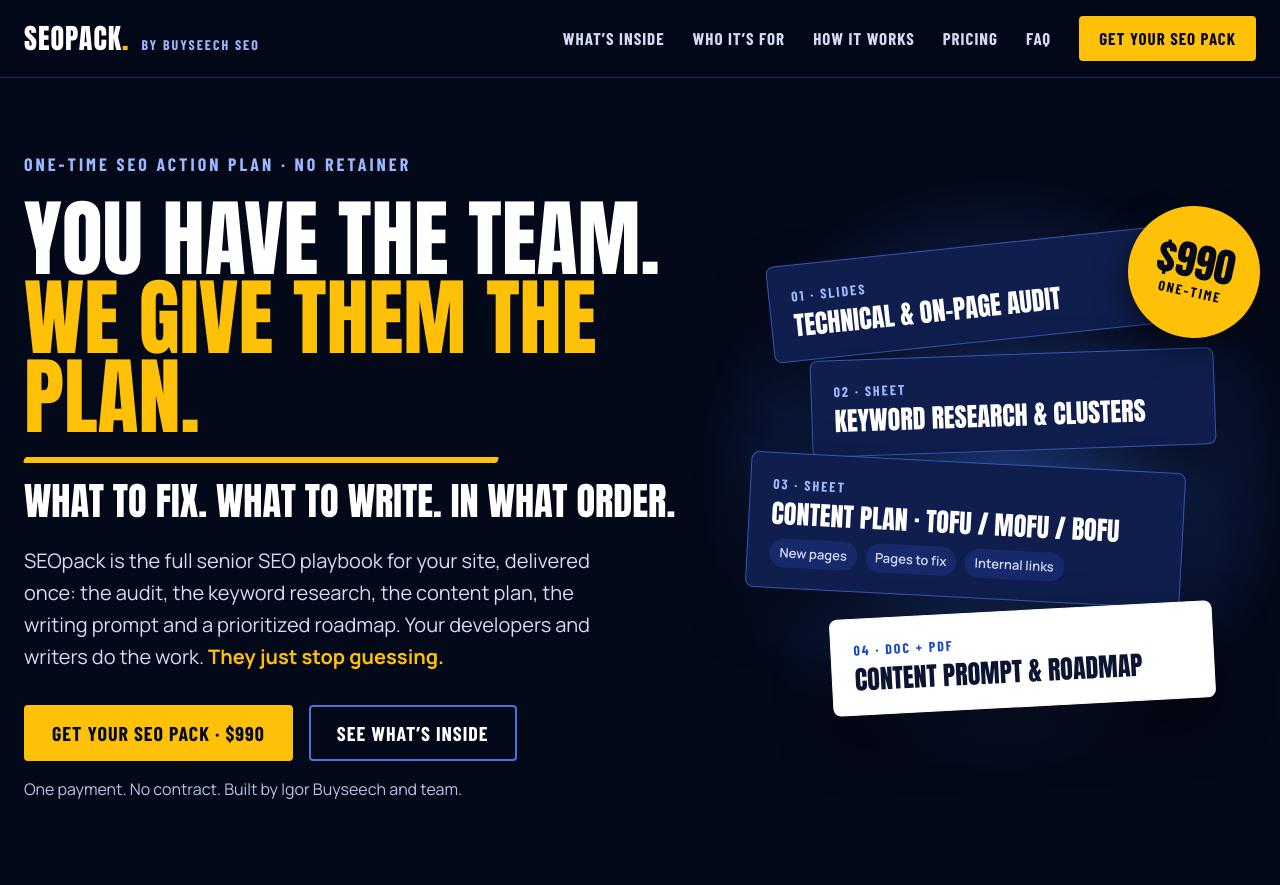
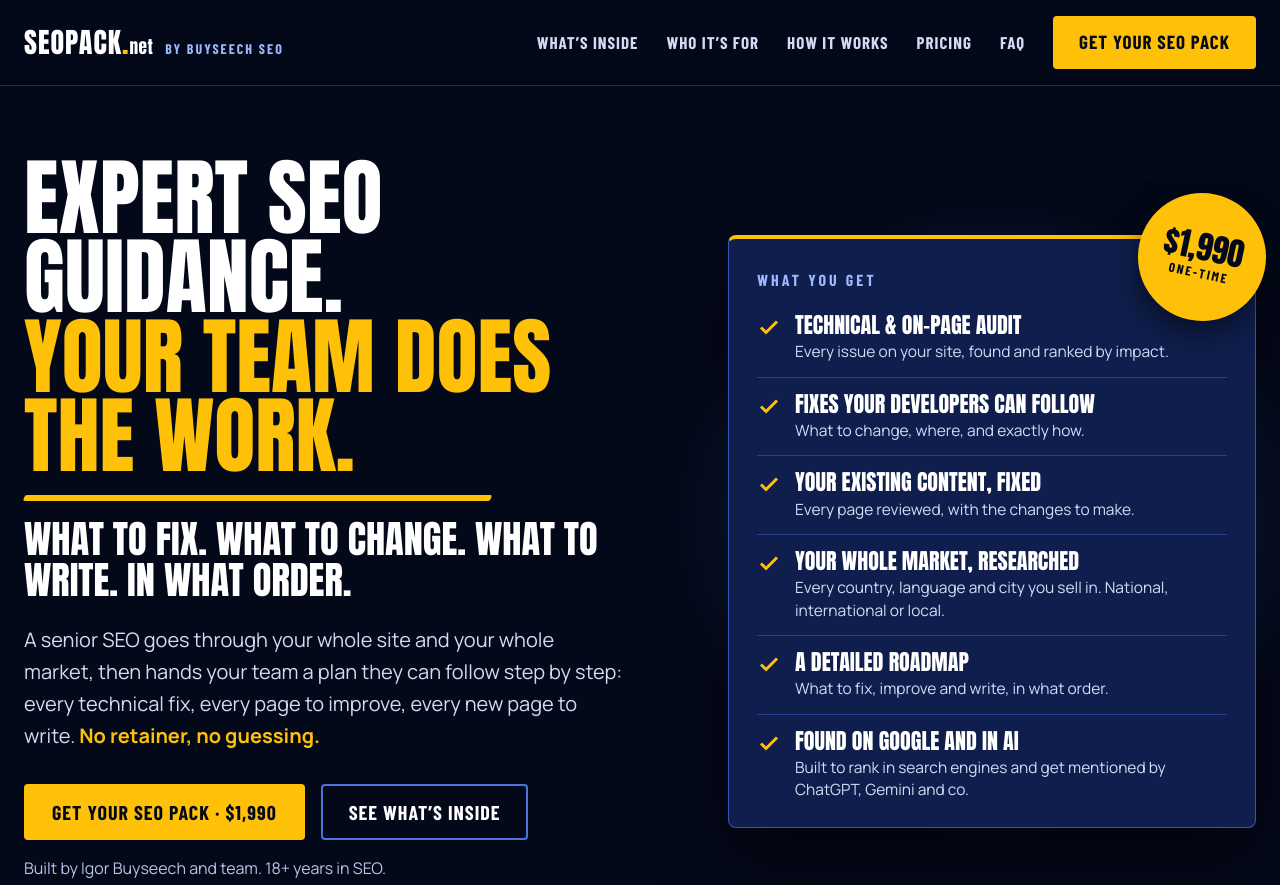
Before and after one commit to Buyseech/seopack-site-, a plain HTML site: page public/index.html in a window 1280 px wide. Shown: the top 885 px of the page. Drawn offline with Linux system fonts and the light colour scheme.

Commit message:
Price to $1,990, SEOPACK.net logo, new hero and problem copy
- Hero: new headline, removed eyebrow, outcome list replaces file-type cards
- Problem: agency retainer angle, in-house paragraph kept
- Larger header button

Co-Authored-By: Claude Opus 5.5 <noreply@anthropic.com>
Claude-Session: https://claude.ai/code/session_01A7u75sUAUXmHhgHc4sdrMj

```diff
--- a/public/index.html
+++ b/public/index.html
@@ -28,7 +28,7 @@
 
 <link rel="preload" href="assets/fonts/anton-latin-400-normal.woff2" as="font" type="font/woff2" crossorigin>
 <link rel="preload" href="assets/fonts/manrope-latin-400-normal.woff2" as="font" type="font/woff2" crossorigin>
-<link rel="stylesheet" href="styles.css?v=1.0">
+<link rel="stylesheet" href="styles.css?v=1.1">
 
 <script type="application/ld+json">
 {
@@ -40,7 +40,7 @@
       "name": "SEOpack",
       "description": "One-time SEO action plan: technical and on-page audit, keyword research and clustering, content plan, master content prompt, fixes for existing pages, internal linking plan and a prioritized roadmap.",
       "brand": { "@type": "Brand", "name": "Buyseech" },
-      "offers": { "@type": "Offer", "price": "990", "priceCurrency": "USD", "url": "https://seopack.net/#order" }
+      "offers": { "@type": "Offer", "price": "1990", "priceCurrency": "USD", "url": "https://seopack.net/#order" }
     },
     {
       "@type": "Organization",
@@ -54,7 +54,7 @@
       "mainEntity": [
         { "@type": "Question", "name": "Is this just another SEO audit?", "acceptedAnswer": { "@type": "Answer", "text": "No. The audit is one part. You also get the keywords, the content plan, the writing prompt and a roadmap that tells your team what to do, in order." } },
         { "@type": "Question", "name": "Do you implement the fixes?", "acceptedAnswer": { "@type": "Answer", "text": "No, your team does. If you want it done for you, that is Buyseech SEO." } },
-        { "@type": "Question", "name": "Is it a retainer?", "acceptedAnswer": { "@type": "Answer", "text": "No. One payment of $990. No contract, no monthly fee." } },
+        { "@type": "Question", "name": "Is it a retainer?", "acceptedAnswer": { "@type": "Answer", "text": "No. One payment of $1,990. No contract, no monthly fee." } },
         { "@type": "Question", "name": "Do you guarantee rankings?", "acceptedAnswer": { "@type": "Answer", "text": "No honest SEO does. We guarantee a clear, senior plan built for your site." } }
       ]
     }
@@ -67,14 +67,14 @@
 
 <header class="site-header">
   <nav class="wrap nav" aria-label="Main">
-    <a class="logo sp-logo" href="#top">SEOPACK<span>.</span><small>by Buyseech SEO</small></a>
+    <a class="logo sp-logo" href="#top">SEOPACK<span>.</span><i>net</i><small>by Buyseech SEO</small></a>
     <div class="nav-links">
       <a href="#inside">What&rsquo;s inside</a>
       <a href="#fit">Who it&rsquo;s for</a>
       <a href="#how">How it works</a>
       <a href="#pricing">Pricing</a>
       <a href="#faq">FAQ</a>
-      <a class="btn btn--sm" href="#order">Get your SEO Pack</a>
+      <a class="btn btn--sm sp-nav-btn" href="#order">Get your SEO Pack</a>
       <button class="nav-toggle" type="button" aria-label="Open menu" aria-expanded="false" aria-controls="mobile-menu"><span></span><span></span><span></span></button>
     </div>
   </nav>
@@ -92,25 +92,31 @@
   <!-- HERO -->
   <section id="top" class="wrap sp-hero">
     <div class="sp-hero-copy">
-      <p class="eyebrow">One-time SEO action plan · No retainer</p>
-      <h1>You have the team.<br><span>We give them the plan.</span></h1>
+      <h1>Expert SEO guidance.<br><span>Your team does the work.</span></h1>
       <div class="slash" aria-hidden="true"></div>
-      <p class="sp-hero-sub">What to fix. What to write. In what order.</p>
-      <p class="sp-lede">SEOpack is the full senior SEO playbook for your site, delivered once: the audit, the keyword research, the content plan, the writing prompt and a prioritized roadmap. Your developers and writers do the work. <strong class="hl-y">They just stop guessing.</strong></p>
+      <p class="sp-hero-sub">What to fix. What to change. What to write. In what order.</p>
+      <p class="sp-lede">A senior SEO goes through your whole site and your whole market, then hands your team a plan they can follow step by step: every technical fix, every page to improve, every new page to write. <strong class="hl-y">No retainer, no guessing.</strong></p>
       <div class="sp-ctas">
-        <a class="btn" href="#order">Get your SEO Pack · $990</a>
+        <a class="btn" href="#order">Get your SEO Pack · $1,990</a>
         <a class="btn btn--ghost" href="#inside">See what&rsquo;s inside</a>
       </div>
-      <p class="sp-note">One payment. No contract. Built by Igor Buyseech and team.</p>
+      <p class="sp-note">Built by Igor Buyseech and team. 18+ years in SEO.</p>
     </div>
 
-    <div class="sp-stack" aria-hidden="true">
-      <div class="glow"></div>
-      <div class="sp-card sp-card--1"><p class="sp-card-k">01 · Slides</p><p class="sp-card-t">Technical &amp; on-page audit</p></div>
-      <div class="sp-card sp-card--2"><p class="sp-card-k">02 · Sheet</p><p class="sp-card-t">Keyword research &amp; clusters</p></div>
-      <div class="sp-card sp-card--3"><p class="sp-card-k">03 · Sheet</p><p class="sp-card-t">Content plan · TOFU / MOFU / BOFU</p><p class="sp-pills"><span>New pages</span><span>Pages to fix</span><span>Internal links</span></p></div>
-      <div class="sp-card sp-card--4"><p class="sp-card-k">04 · Doc + PDF</p><p class="sp-card-t">Content prompt &amp; roadmap</p></div>
-      <div class="seal sp-seal"><b>$990</b><span>ONE-TIME</span></div>
+    <div class="sp-gets">
+      <div class="glow" aria-hidden="true"></div>
+      <div class="sp-gets-card">
+        <p class="sp-gets-k">What you get</p>
+        <ul>
+        <li><svg viewBox="0 0 24 24" fill="none" stroke="currentColor" stroke-width="3" aria-hidden="true"><path d="M4 12.5l5 5L20 6.5"/></svg><div><b>Technical &amp; on-page audit</b><span>Every issue on your site, found and ranked by impact.</span></div></li>
+        <li><svg viewBox="0 0 24 24" fill="none" stroke="currentColor" stroke-width="3" aria-hidden="true"><path d="M4 12.5l5 5L20 6.5"/></svg><div><b>Fixes your developers can follow</b><span>What to change, where, and exactly how.</span></div></li>
+        <li><svg viewBox="0 0 24 24" fill="none" stroke="currentColor" stroke-width="3" aria-hidden="true"><path d="M4 12.5l5 5L20 6.5"/></svg><div><b>Your existing content, fixed</b><span>Every page reviewed, with the changes to make.</span></div></li>
+        <li><svg viewBox="0 0 24 24" fill="none" stroke="currentColor" stroke-width="3" aria-hidden="true"><path d="M4 12.5l5 5L20 6.5"/></svg><div><b>Your whole market, researched</b><span>Every country, language and city you sell in. National, international or local.</span></div></li>
+        <li><svg viewBox="0 0 24 24" fill="none" stroke="currentColor" stroke-width="3" aria-hidden="true"><path d="M4 12.5l5 5L20 6.5"/></svg><div><b>A detailed roadmap</b><span>What to fix, improve and write, in what order.</span></div></li>
+        <li><svg viewBox="0 0 24 24" fill="none" stroke="currentColor" stroke-width="3" aria-hidden="true"><path d="M4 12.5l5 5L20 6.5"/></svg><div><b>Found on Google and in AI</b><span>Built to rank in search engines and get mentioned by ChatGPT, Gemini and co.</span></div></li>
+        </ul>
+      </div>
+      <div class="seal sp-seal" aria-hidden="true"><b>$1,990</b><span>ONE-TIME</span></div>
     </div>
   </section>
 
@@ -129,19 +135,18 @@
     <div class="markets-top reveal">
       <div>
         <p class="eyebrow">The problem</p>
-        <h2 id="problem-title" class="h2 h2--xl">Busy team.<br>Wrong tasks.<br><span>No traffic.</span></h2>
+        <h2 id="problem-title" class="h2 h2--xl">Paying monthly.<br>Seeing nothing.<br><span>Told to wait.</span></h2>
       </div>
       <div>
-        <p class="markets-lede">You already pay developers, writers or VAs. What they&rsquo;re missing is a senior SEO telling them <strong class="hl-y">what matters most and what to do first.</strong> So they guess, and the site stays stuck.</p>
+        <p class="markets-lede">You pay an agency $2,000, $5,000, even $10,000 a month, and you have <strong class="hl-y">no idea what they&rsquo;re actually doing.</strong> Is a senior SEO on your account, or a junior who just started and is testing on your budget? When nothing moves, you get the good old &ldquo;SEO takes 6 to 12 months.&rdquo;</p>
         <ul class="chips">
-          <li>Pages Google can&rsquo;t crawl or index</li>
-          <li>Weak titles and meta</li>
-          <li>Missing money pages</li>
-          <li>Thin or duplicate content</li>
-          <li>Blog posts nobody searches for</li>
-          <li>No internal linking</li>
-          <li>Audits that never get used</li>
+          <li>Reports you can&rsquo;t make sense of</li>
+          <li>A junior learning on your budget</li>
+          <li>&ldquo;Give it 6 to 12 months&rdquo;</li>
+          <li>No idea what was actually done</li>
+          <li>Invoices go up, traffic doesn&rsquo;t</li>
         </ul>
+        <p class="sp-inhouse"><b>Doing SEO in-house?</b> You already pay developers, writers or VAs. What they&rsquo;re missing is a senior SEO telling them what matters most and what to do first. So they guess, and the site stays stuck.</p>
       </div>
     </div>
   </section>
@@ -331,7 +336,7 @@
     </div>
     <div class="sp-price-card reveal">
       <p class="sp-price-k">The SEO Pack</p>
-      <p class="sp-price"><b>$990</b><span>One-time</span></p>
+      <p class="sp-price"><b>$1,990</b><span>One-time</span></p>
       <ul class="sp-list sp-list--tight">
         <li><svg viewBox="0 0 24 24" fill="none" stroke="currentColor" stroke-width="3" aria-hidden="true"><path d="M4 12.5l5 5L20 6.5"/></svg>Technical &amp; on-page audit</li>
         <li><svg viewBox="0 0 24 24" fill="none" stroke="currentColor" stroke-width="3" aria-hidden="true"><path d="M4 12.5l5 5L20 6.5"/></svg>Keyword research &amp; clustering</li>
@@ -358,7 +363,7 @@
         <details><summary>What do you need from me?</summary><p>Your website, the markets and languages you sell in and, ideally, read access to Google Search Console.</p></details>
         <details><summary>How long does it take?</summary><p>[X] business days from the moment we have access.</p></details>
         <details><summary>Does it work for multi-language sites?</summary><p>Yes. Keywords and content are researched per market, not just translated.</p></details>
-        <details><summary>Is it a retainer?</summary><p>No. One payment of $990. No contract, no monthly fee.</p></details>
+        <details><summary>Is it a retainer?</summary><p>No. One payment of $1,990. No contract, no monthly fee.</p></details>
         <details><summary>Do you guarantee rankings?</summary><p>No honest SEO does. We guarantee a clear, senior plan built for your site.</p></details>
       </div>
     </div>
@@ -391,7 +396,7 @@
           <input type="text" name="markets" placeholder="e.g. US, UK, Germany">
         </label>
         <div class="hp" aria-hidden="true"><label>Leave this empty <input type="text" name="botcheck" tabindex="-1" autocomplete="off"></label></div>
-        <button class="btn" type="submit">Get my SEO Pack · $990</button>
+        <button class="btn" type="submit">Get my SEO Pack · $1,990</button>
         <p class="form-status" id="form-status" role="status" aria-live="polite"></p>
         <p class="form-note">Your details are only used to reply to you. <a href="/privacy">Privacy policy</a></p>
       </form>
@@ -405,7 +410,7 @@
 <footer class="site-footer">
   <div class="wrap footer-in">
     <div class="footer-top">
-      <span class="footer-logo">SEOPACK<span>.</span></span>
+      <span class="footer-logo sp-logo">SEOPACK<span>.</span><i>net</i></span>
       <div class="footer-links">
         <a href="mailto:igor@buyseech.com"><svg viewBox="0 0 24 24" width="18" height="18" fill="none" stroke="currentColor" stroke-width="2" stroke-linecap="round" stroke-linejoin="round" aria-hidden="true" focusable="false"><rect x="3" y="5" width="18" height="14" rx="2"/><path d="M3 7l9 6 9-6"/></svg><span>igor@buyseech.com</span></a>
         <a href="https://buyseech.com"><span>Buyseech.com</span></a>
--- a/public/styles.css
+++ b/public/styles.css
@@ -446,6 +446,7 @@ a:hover{color:var(--accent-hover)}
 /* ================= SEOpack-only sections (prefix sp-) ================= */
 
 .sp-logo{display:inline-block;white-space:nowrap}
+.sp-logo i{font-style:normal;font-size:.62em;letter-spacing:.5px;color:#fff}
 .sp-logo small{margin-left:12px;font-family:var(--cond);font-weight:700;font-size:14px;letter-spacing:2px;text-transform:uppercase;color:var(--label)}
 @media (max-width:560px){.sp-logo small{display:none}}
 
@@ -461,23 +462,24 @@ a:hover{color:var(--accent-hover)}
 .sp-lede{margin-top:24px;max-width:600px;font-size:20px;color:var(--soft)}
 .sp-ctas{display:flex;flex-wrap:wrap;gap:16px;margin-top:32px}
 .sp-note{margin-top:16px;font-size:16px;color:var(--mute)}
-.sp-stack{position:relative;flex:1 1 420px;min-width:0;height:540px}
-.sp-card{position:absolute;background:var(--bg-card);border:1px solid var(--line-form);border-radius:8px;padding:20px 22px;box-shadow:0 24px 50px rgba(0,0,0,.5)}
-.sp-card-k{font-family:var(--cond);font-weight:700;font-size:14px;letter-spacing:2px;text-transform:uppercase;color:var(--label)}
-.sp-card-t{margin-top:4px;font-family:var(--display);font-size:26px;line-height:1.1;text-transform:uppercase;color:#fff}
-.sp-card--1{left:6%;top:40px;width:78%;transform:rotate(-6deg)}
-.sp-card--2{left:14%;top:148px;width:78%;transform:rotate(-2deg)}
-.sp-card--3{left:2%;top:256px;width:84%;transform:rotate(3deg)}
-.sp-card--4{left:18%;top:404px;width:74%;background:#fff;border-color:#fff;transform:rotate(-3deg)}
-.sp-card--4 .sp-card-k{color:var(--blue-band)}
-.sp-card--4 .sp-card-t{color:#0B1430}
-.sp-pills{display:flex;flex-wrap:wrap;gap:8px;margin-top:10px}
-.sp-pills span{background:#16296A;color:var(--soft);font-size:13px;font-weight:600;padding:4px 10px;border-radius:999px}
-.sp-seal{right:-4px;top:0;bottom:auto;width:132px;height:132px}
-.sp-seal b{font-size:40px}
-.sp-seal span{font-size:14px}
-@media (max-width:900px){.sp-hero{padding-block:40px 56px;gap:24px}.sp-stack{flex-basis:100%;height:500px}}
-@media (max-width:560px){.sp-stack{height:450px}.sp-card{padding:14px 16px}.sp-card-t{font-size:20px}.sp-pills{display:none}.sp-card--1{top:36px}.sp-card--2{top:134px}.sp-card--3{top:232px}.sp-card--4{top:330px}.sp-seal{width:96px;height:96px}.sp-seal b{font-size:28px}.sp-seal span{font-size:11px}}
+.sp-gets{position:relative;flex:1 1 440px;min-width:0;padding:24px 0 0}
+.sp-gets .glow{width:640px;height:640px}
+.sp-gets-card{position:relative;background:var(--bg-card);border:1px solid var(--line-form);border-top:4px solid var(--accent);border-radius:8px;padding:28px 28px 12px;box-shadow:0 30px 70px rgba(0,0,0,.5)}
+.sp-gets-k{margin-bottom:6px;font-family:var(--cond);font-weight:700;font-size:16px;letter-spacing:3px;text-transform:uppercase;color:var(--label)}
+.sp-gets ul{list-style:none;margin:0;padding:0}
+.sp-gets li{display:flex;gap:14px;align-items:flex-start;padding:14px 0;border-bottom:1px solid var(--line-card)}
+.sp-gets li:last-child{border-bottom:0}
+.sp-gets li svg{flex:none;width:24px;height:24px;margin-top:2px;color:var(--accent)}
+.sp-gets li b{display:block;font-family:var(--display);font-weight:400;font-size:22px;line-height:1.1;text-transform:uppercase;color:#fff}
+.sp-gets li span{display:block;margin-top:3px;font-size:15.5px;line-height:1.45;color:var(--soft)}
+.sp-seal{right:-10px;top:-18px;bottom:auto;width:128px;height:128px}
+.sp-seal b{font-size:32px}
+.sp-seal span{font-size:13px}
+.sp-inhouse{margin-top:28px;padding-top:24px;border-top:1px solid var(--line-card);font-size:18px;color:var(--soft);text-align:left}
+.sp-inhouse b{color:#fff}
+@media (min-width:901px){.sp-nav-btn.btn--sm{font-size:19px;padding:13px 24px}}
+@media (max-width:900px){.sp-hero{padding-block:40px 56px;gap:40px}.sp-gets{flex-basis:100%}}
+@media (max-width:560px){.sp-gets-card{padding:22px 18px 6px}.sp-gets li b{font-size:19px}.sp-gets li span{font-size:15px}.sp-seal{right:-6px;top:-30px;width:96px;height:96px}.sp-seal b{font-size:23px}.sp-seal span{font-size:11px}}
 
 /* What's inside: eight cards, four per row */
 .sp-tools li{flex-basis:calc((100% - 60px)/4)}
```
Also changed, not shown: public/privacy.html (+4 -4 lines).
